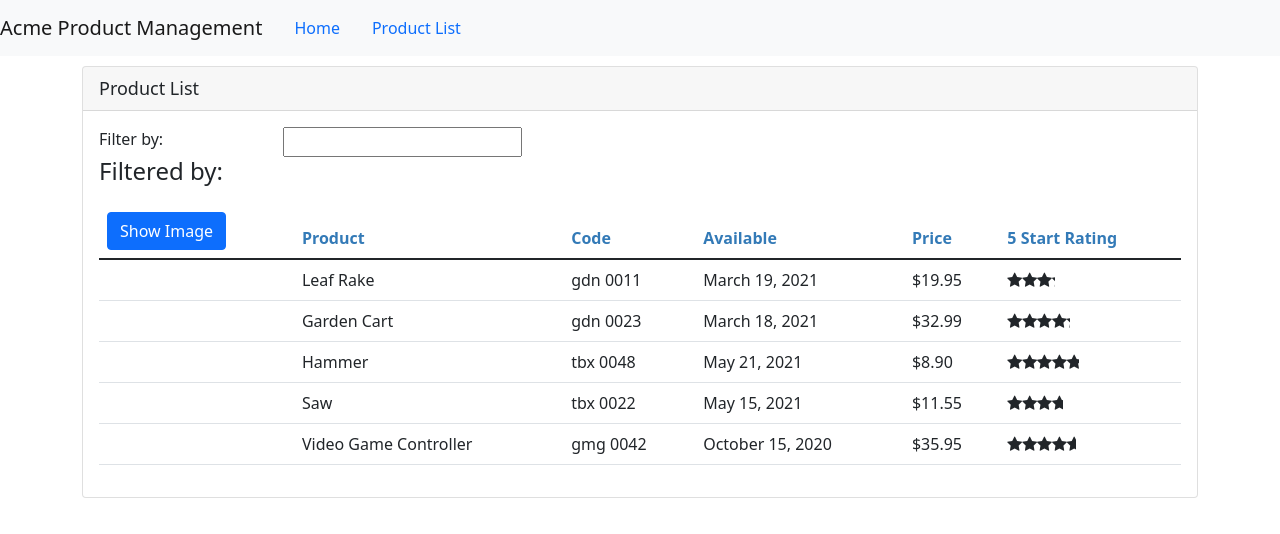
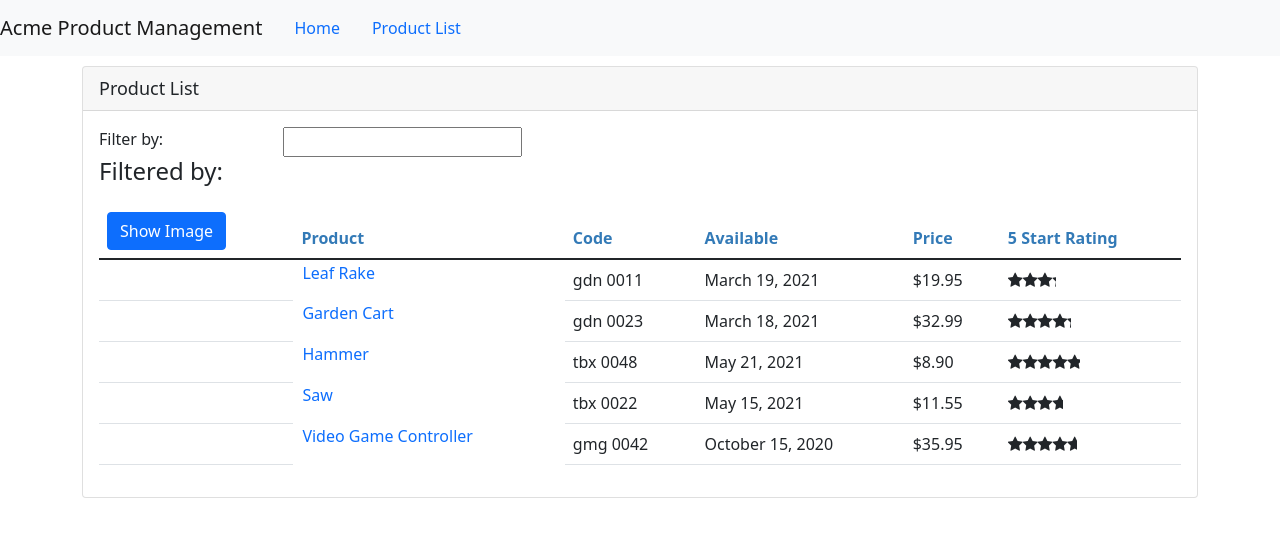
Before and after one commit to AFOL-Dave/AcmeProductManagement, an Angular app: page /products in a window 1280 px wide. Shown: the top 534 px of the page. Built offline with nearby package versions, Linux system fonts and the light colour scheme.

Commit message:
Navigation and Routing Additional Technique

```diff
--- a/src/app/app.module.ts
+++ b/src/app/app.module.ts
@@ -10,6 +10,7 @@ import { ConvertToSpacesPipe } from './shared/convert-to-spaces.pipe';
 import { StarComponent } from './shared/star.component';
 import { ProductDetailComponent } from './products/product-detail.component';
 import { WelcomeComponent } from './home/welcome.component';
+import { ProductDetailGuard } from './products/product-detail.guard';
 
 @NgModule({
   declarations: [
@@ -26,7 +27,7 @@ import { WelcomeComponent } from './home/welcome.component';
     HttpClientModule,
     RouterModule.forRoot([
       { path: 'products', component: ProductListComponent},
-      { path: 'products/:id', component: ProductDetailComponent},
+      { path: 'products/:id', component: ProductDetailComponent, canActivate: [ProductDetailGuard]},
       { path: 'welcome', component:WelcomeComponent},
       { path: '', redirectTo: 'welcome', pathMatch: 'full'},
       { path:'**', redirectTo: 'weclome', pathMatch: 'full'}
--- a/src/app/products/product-detail.component.html
+++ b/src/app/products/product-detail.component.html
@@ -1,5 +1,12 @@
 <div class='card'>
     <div class='card-header'>
-        {{pageTitle}}
+        {{pageTitle + ': ' + product?.productName}}
+    </div>
+    <div class='card-footer'>
+        <button class='btn btn-outline-secondary'
+                style='width:80px'
+                (click)="onBack()">
+            <i class='fa fa-chevron-left'></i> Back
+        </button>
     </div>
 </div>
--- a/src/app/products/product-detail.component.ts
+++ b/src/app/products/product-detail.component.ts
@@ -1,4 +1,6 @@
 import { Component, OnInit } from '@angular/core';
+import { ActivatedRoute, Router } from '@angular/router';
+import { IProduct } from './product';
 
 @Component({
   templateUrl: './product-detail.component.html',
@@ -6,10 +8,28 @@ import { Component, OnInit } from '@angular/core';
 })
 export class ProductDetailComponent implements OnInit {
 
-  constructor() { }
+  constructor(private route: ActivatedRoute,
+              private router: Router) { }
 
   ngOnInit(): void {
+    const id = Number(this.route.snapshot.paramMap.get('id'));
+    this.pageTitle += `: ${id}`;
+    this.product = {
+      'productId': id,
+      'productName': 'Leaf Rake',
+      'productCode' : 'GDN-0011',
+      'releaseDate' : 'March 19, 2021',
+      'description' : 'Leaf rae with 48-inch wooden handle.',
+      'price': 19.95,
+      'starRating': 3.2,
+      'imageUrl': 'assets/images/leaf_rake.png'
+    }
+  }
+
+  onBack(): void {
+    this.router.navigate(['/products']);
   }
 
   pageTitle: string = 'Product Detail';
+  product: IProduct | undefined;
 }
--- /dev/null
+++ b/src/app/products/product-detail.guard.ts
@@ -0,0 +1,24 @@
+import { Injectable } from '@angular/core';
+import { ActivatedRouteSnapshot, CanActivate, Router, RouterStateSnapshot, UrlTree } from '@angular/router';
+import { Observable } from 'rxjs';
+
+@Injectable({
+  providedIn: 'root'
+})
+export class ProductDetailGuard implements CanActivate {
+
+  constructor(private router: Router){}
+
+  canActivate(route: ActivatedRouteSnapshot,
+              state: RouterStateSnapshot): Observable<boolean | UrlTree> | Promise<boolean | UrlTree> | boolean | UrlTree {
+    const id = Number(route.paramMap.get('id'));
+
+    if (isNaN(id) || id < 1){
+      alert('Inavlid product id');
+      this.router.navigate(['/products']);
+      return false;
+    }
+    return true;
+  }
+
+}
--- a/src/app/products/product-list.component.html
+++ b/src/app/products/product-list.component.html
@@ -41,7 +41,9 @@
                                  [style.margin.px]='imageMargin'
                                  *ngIf='showImage' />
                         </td>
-                        <td>{{product.productName}}</td>
+                        <a [routerLink]="['/products', product.productId]">
+                            <td>{{product.productName}}</td>
+                        </a>
                         <td>{{product.productCode | lowercase | convertToSpaces:'-'}}</td>
                         <td>{{product.releaseDate}}</td>
                         <td>{{product.price | currency:'USD':'symbol':'1.2-2'}}</td>
```
Also changed, not shown: 1 other file (tests, documents, lock files or other folders).
